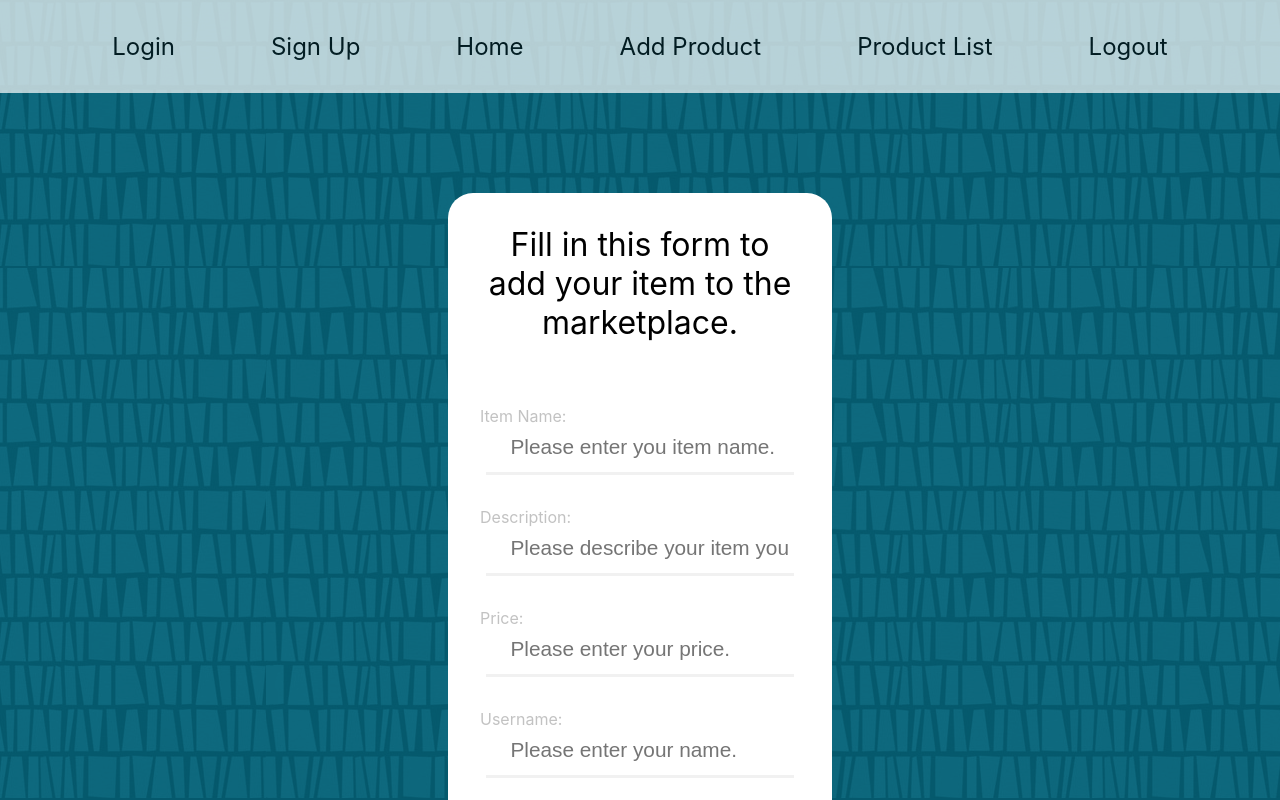
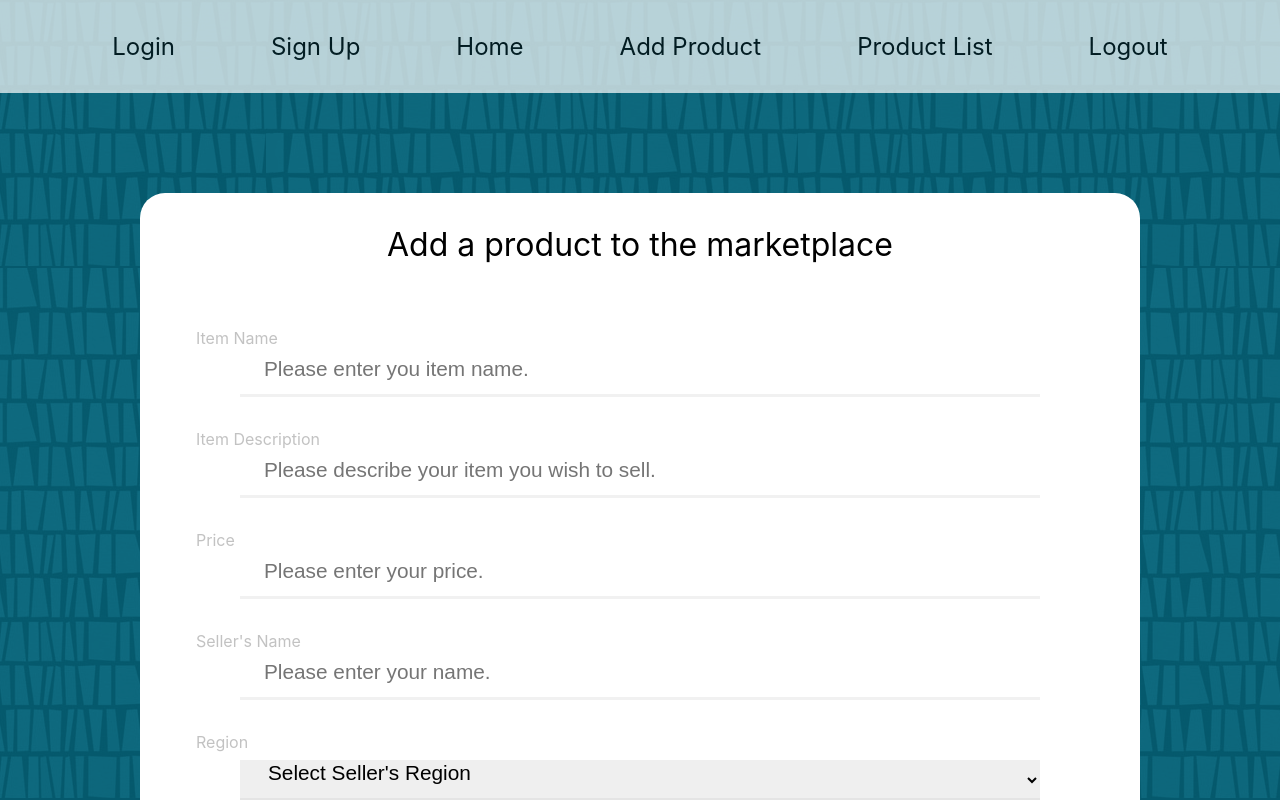
Before and after one commit to Build-Week-ft-african-marketplace-1/front-end, a React (Create React App) app in the folder african-marketplace/: page /addproduct in a window 1280 px wide. Shown: the top 800 px of the page. Built offline with nearby package versions, Linux system fonts and the light colour scheme.

Commit message:
lets hope this works -- brought in thihngs from github main

```diff
--- a/african-marketplace/src/components/AddProduct.js
+++ b/african-marketplace/src/components/AddProduct.js
@@ -3,7 +3,6 @@ import { Link, useHistory } from "react-router-dom";
 import axios from "axios";
 import { connect } from "react-redux";
 import { axiosWithAuth } from "../utils/axiosWithAuth";
-import { StyledForm, StyledButton } from "./styles/OurStyles";
 
 const initialFormValues = {
     name: "",
@@ -53,12 +52,11 @@ const AddProduct = (props) => {
 
 
     return (
-       <StyledForm>
-        <form onSubmit={handleSubmit}>
-            <section>
-                <header>Fill in this form to <br></br>add your item to the marketplace.</header>
-                <div>
-                    <label> Item Name: </label>
+            <div className="product-container">
+            <form onSubmit={handleSubmit}>
+                <header className="loginHeader">Add a product to the marketplace</header>
+                <div className="row">
+                    <label className="productlabel">Item Name</label>
                     <input
                     value={item.item_name}
                     onChange={handleChange}
@@ -67,8 +65,8 @@ const AddProduct = (props) => {
                     placeholder="Please enter you item name."
                     />
                 </div>
-                <div>
-                    <label> Description: </label>
+                <div className="row">
+                <label className="productlabel">Item Description</label>
                     <input
                     value={item.item_description}
                     onChange={handleChange}
@@ -77,8 +75,8 @@ const AddProduct = (props) => {
                     placeholder="Please describe your item you wish to sell."
                     />
                 </div>
-                <div>
-                    <label> Price: </label>
+                <div className="row">
+                <label className="productlabel">Price</label>
                     <input
                     value={item.item_price}
                     onChange={handleChange}
@@ -87,8 +85,8 @@ const AddProduct = (props) => {
                     placeholder="Please enter your price."
                     />
                 </div>
-                <div>
-                    <label>Username:</label>
+                <div className="row">
+                <label className="productlabel">Seller's Name</label>
                     <input
                     value={item.username}
                     onChange={handleChange}
@@ -97,7 +95,8 @@ const AddProduct = (props) => {
                     placeholder="Please enter your name."
                     />
                 </div>
-                <div>
+                <div className="row">
+                <label className="productlabel">Region</label>
                     <select
                     value={item.item_country}
                     onChange={handleChange}
@@ -112,12 +111,10 @@ const AddProduct = (props) => {
                     <option value="5">North Africa</option>
                     </select>
                 </div>
-                <StyledButton>
-                    <button>Please dd your item</button>
-                </StyledButton>
-            </section>
-        </form>
-        </StyledForm>
+                <div className="row">
+                <button id="loginBtn">Add your item</button></div>
+            </form>
+        </div>
     );
 };
 
--- a/african-marketplace/src/components/Login/login.css
+++ b/african-marketplace/src/components/Login/login.css
@@ -1,9 +1,7 @@
-/* Login - START */
 body {
   background-image: url(../../assets/pattern-1-teal.png);
   background-repeat: repeat;
 }
-
 .login-container {
   max-width: 500px;
   min-width: 300px;
@@ -15,13 +13,20 @@ body {
   border-radius: 25px;
 }
 
+.product-container {
+  max-width: 1000px;
+  min-width: 300px;
+  width: 80vw;
+  margin: 100px auto;
+  background-color: #ffffff;
+  border-radius: 25px;
+}
 .loginHeader {
   text-align: center;
   padding: 2rem 0;
   margin: 0;
   font-size: 2rem;
 }
-
 .row {
   display: flex;
   flex-direction: column;
@@ -29,7 +34,6 @@ body {
   padding-top: 2rem;
   max-width: 100%;
 }
-
 .row input {
   width: 80%;
   box-sizing: border-box;
@@ -40,29 +44,37 @@ body {
   box-shadow: inset 0px -3px 0px 0px rgba(187, 187, 187, 0.2);
   transition: box-shadow 0.2s ease-in;
 }
-
 .row input:focus {
   box-shadow: inset 0px -3px 0px 0px #025467;
   outline: none;
 }
-
 .row input::-webkit-input-placeholder {
   opacity: 1;
   transition: opacity 0.25s ease-out;
 }
-
 .row input:hover::-webkit-input-placeholder,
 .row input:focus::-webkit-input-placeholder {
   opacity: 0;
 }
-
+.row select {
+  width: 80%;
+  box-sizing: border-box;
+  border: none;
+  font-size: 1.3rem;
+  padding-left: 1.5rem;
+  padding-bottom: 1rem;
+  box-shadow: inset 0px -3px 0px 0px rgba(187, 187, 187, 0.2);
+  transition: box-shadow 0.2s ease-in;
+}
+.productlabel {
+ margin-left: 1.5rem;
+}
 .row label {
   align-self: start;
   padding-left: 2rem;
   padding-bottom: 0.5rem;
   color: rgba(187, 187, 187, 0.9);
 }
-
 .row button {
   border-radius: 25px;
   width: 80%;
@@ -75,17 +87,12 @@ body {
   cursor: pointer;
   transition: opacity 0.25s ease-out;
 }
-
 .row button:hover {
   opacity: 0.6;
 }
-
 #loginBtn {
   margin-bottom: 2rem;
 }
-
 .row-end {
   margin-bottom: 2rem;
 }
-
- /* Login - END */
--- a/african-marketplace/src/components/SignUp.js
+++ b/african-marketplace/src/components/SignUp.js
@@ -17,7 +17,7 @@ const StyledTerms = styled.div`
    input{
       box-shadow: none;
       &:focus{
-         box-shadow: none;
+         box-shadow: 0;
       }
    }
 
--- a/african-marketplace/src/components/styles/OurStyles.js
+++ b/african-marketplace/src/components/styles/OurStyles.js
@@ -5,7 +5,7 @@ form {
    max-width: 500px;
    min-width: 300px;
    max-height: 700px;
-   width: 30%;
+   width: 60%;
    height: 60%;
    margin: 100px auto;
    background-color: #ffff;
```
Lines whose indentation alone changed are shown as unchanged.
